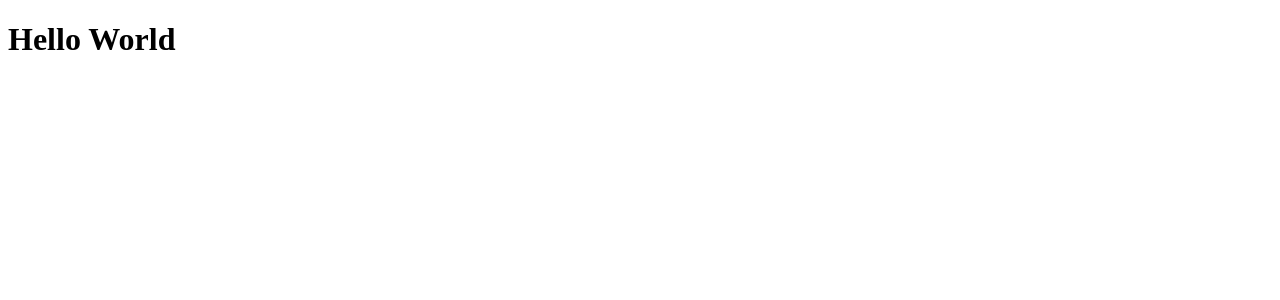
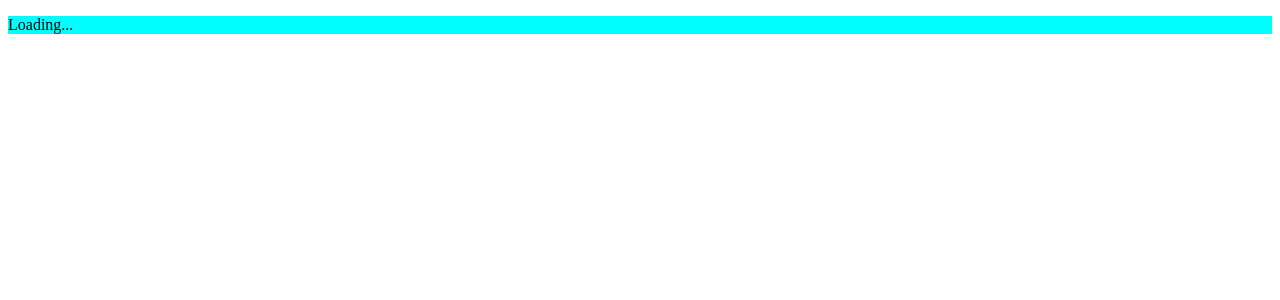
Before and after one commit to devon-wolf/form-lab, a React app: page / in a window 1280 px wide. Shown: the top 300 px of the page. Built offline with nearby package versions, Linux system fonts and the light colour scheme.

Commit message:
Initial app setup and test setup

```diff
--- a/src/components/app/App.jsx
+++ b/src/components/app/App.jsx
@@ -1,5 +1,6 @@
 import React from 'react';
+import NewsSearch from '../../containers/NewsSearch';
 
 export default function App() {
-  return <h1>Hello World</h1>;
+  return <NewsSearch />;
 }
--- /dev/null
+++ b/src/containers/NewsSearch.css
@@ -0,0 +1,3 @@
+.newsSearch {
+	background-color: aqua;
+}
--- a/src/containers/NewsSearch.jsx
+++ b/src/containers/NewsSearch.jsx
@@ -0,0 +1,12 @@
+import React, { Component } from 'react';
+import style from './NewsSearch.css';
+
+export default class NewsSearch extends Component {
+	render() {
+		return (
+			<div className={style.newsSearch}>
+				<p>Loading...</p>
+			</div>
+		)
+	}
+}
```
Also changed, not shown: src/components/app/App.css (added), src/services/fetchNews.js (added).
